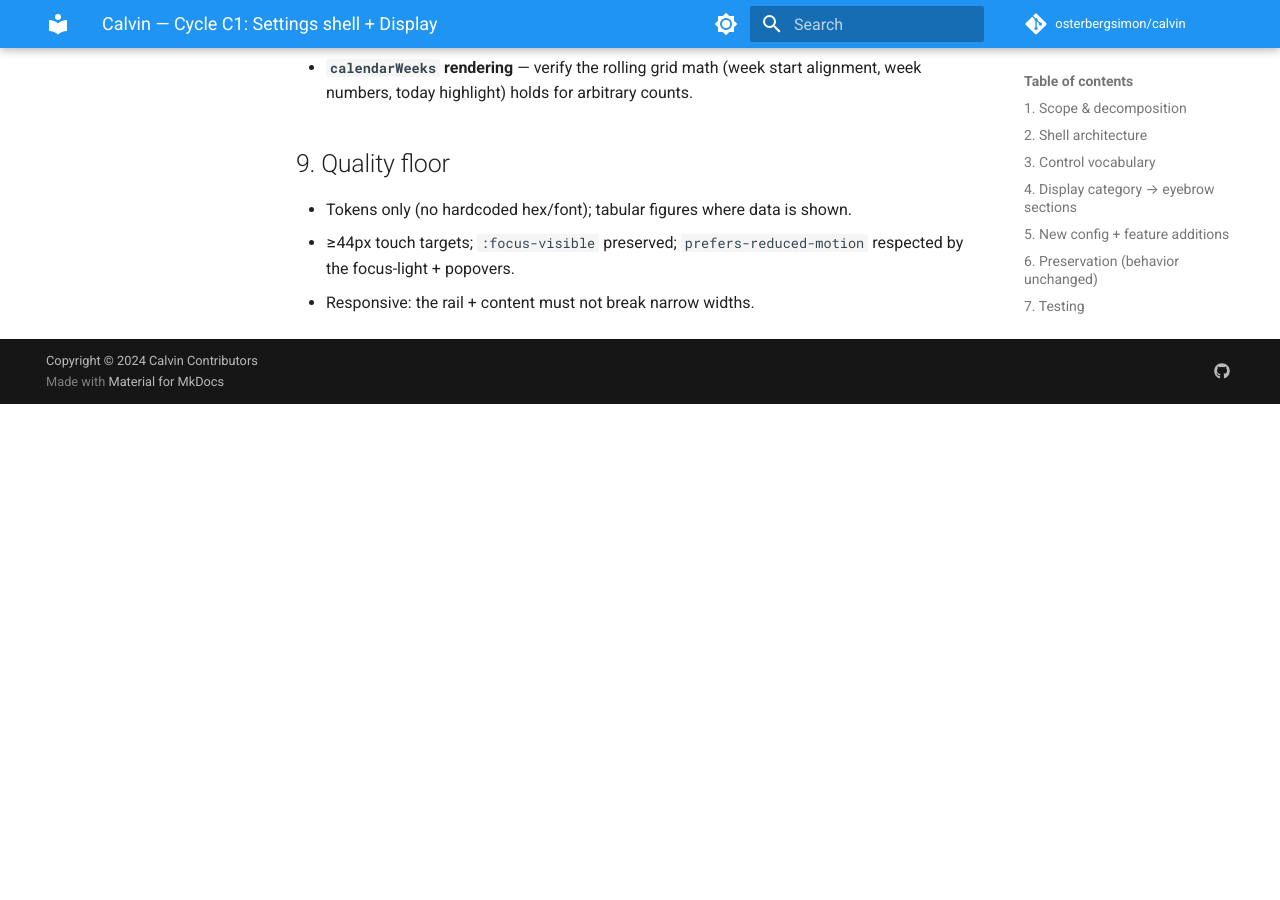
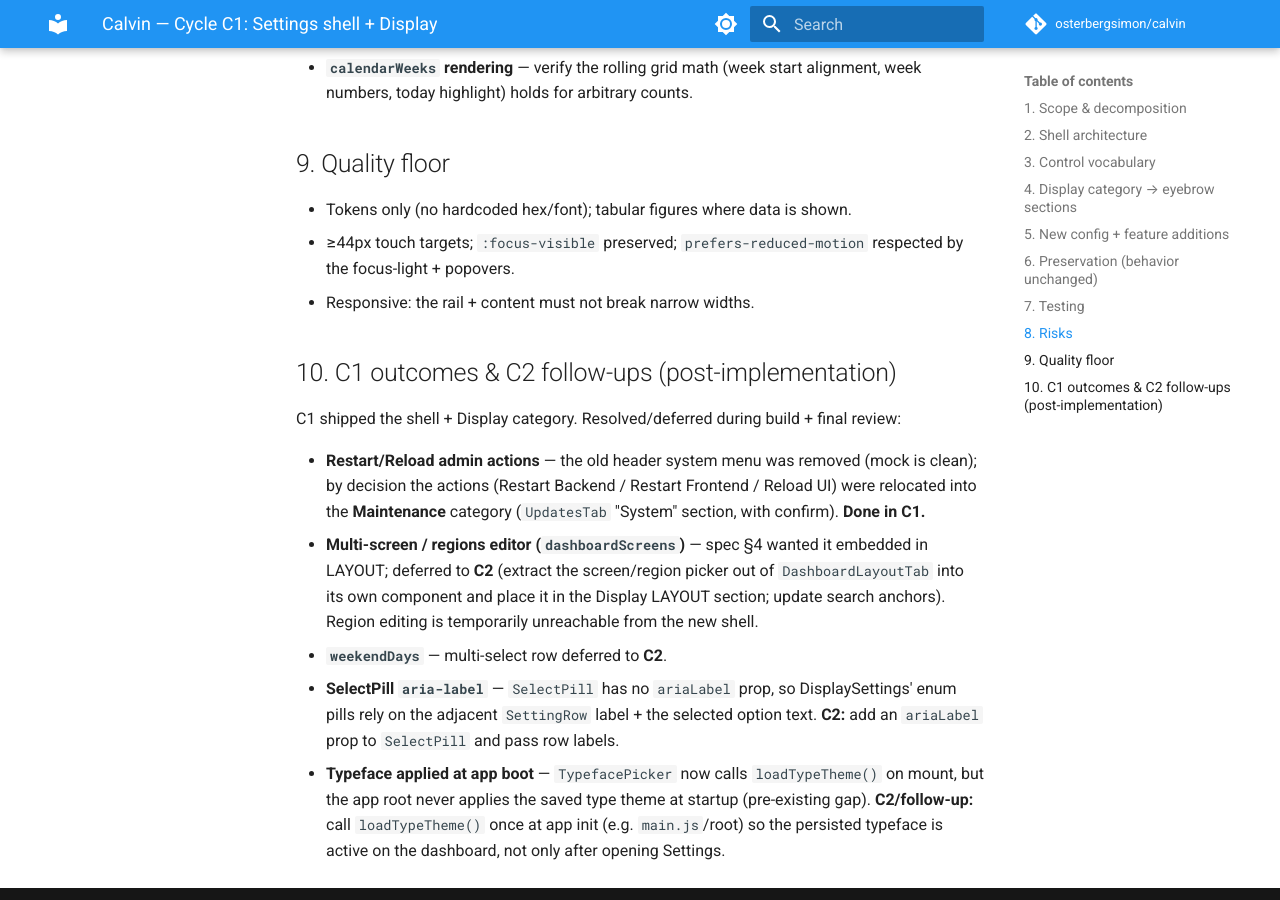
Before and after one commit to osterbergsimon/calvin, an MkDocs documentation site: the page built from docs/design/2026-06-28-cycle-c-settings.md, in a window 1280 px wide and 900 px high, scrolled down 5472 px. Built offline with MkDocs 1.6.1 and Material for MkDocs 9.7.7, drawn with Linux system fonts in a browser that asks for light colours; comment, search, counter and statistics services are not loaded; before the commit the page ends 5876 px from its top, so only the background shows below that.

Commit message:
docs(design): record C1 outcomes + C2 follow-ups (Cycle C settings)

```diff
--- a/docs/design/2026-06-28-cycle-c-settings.md
+++ b/docs/design/2026-06-28-cycle-c-settings.md
@@ -136,3 +136,13 @@ Existing specs stay green: `SettingItem`, `settingsRegistry`, `useConfigForm`, `
 - Tokens only (no hardcoded hex/font); tabular figures where data is shown.
 - ≥44px touch targets; `:focus-visible` preserved; `prefers-reduced-motion` respected by the focus-light + popovers.
 - Responsive: the rail + content must not break narrow widths.
+
+## 10. C1 outcomes & C2 follow-ups (post-implementation)
+
+C1 shipped the shell + Display category. Resolved/deferred during build + final review:
+
+- **Restart/Reload admin actions** — the old header system menu was removed (mock is clean); by decision the actions (Restart Backend / Restart Frontend / Reload UI) were relocated into the **Maintenance** category (`UpdatesTab` "System" section, with confirm). **Done in C1.**
+- **Multi-screen / regions editor (`dashboardScreens`)** — spec §4 wanted it embedded in LAYOUT; deferred to **C2** (extract the screen/region picker out of `DashboardLayoutTab` into its own component and place it in the Display LAYOUT section; update search anchors). Region editing is temporarily unreachable from the new shell.
+- **`weekendDays`** — multi-select row deferred to **C2**.
+- **SelectPill `aria-label`** — `SelectPill` has no `ariaLabel` prop, so DisplaySettings' enum pills rely on the adjacent `SettingRow` label + the selected option text. **C2:** add an `ariaLabel` prop to `SelectPill` and pass row labels.
+- **Typeface applied at app boot** — `TypefacePicker` now calls `loadTypeTheme()` on mount, but the app root never applies the saved type theme at startup (pre-existing gap). **C2/follow-up:** call `loadTypeTheme()` once at app init (e.g. `main.js`/root) so the persisted typeface is active on the dashboard, not only after opening Settings.
```
